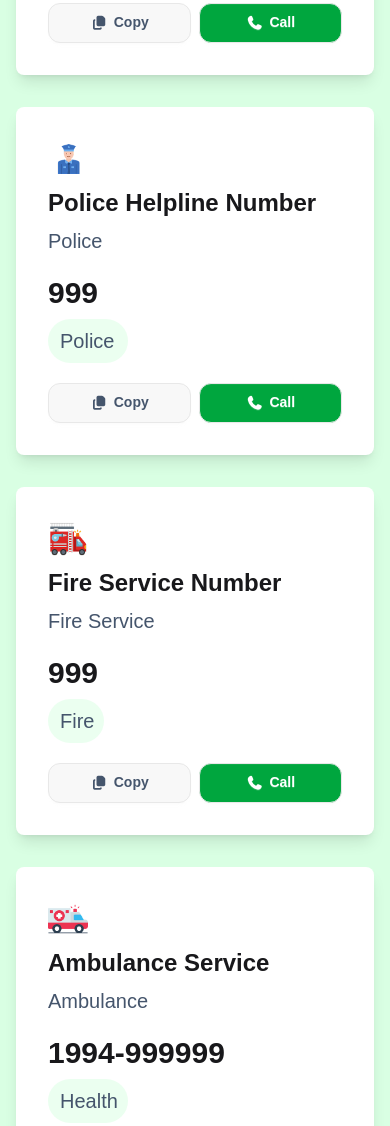
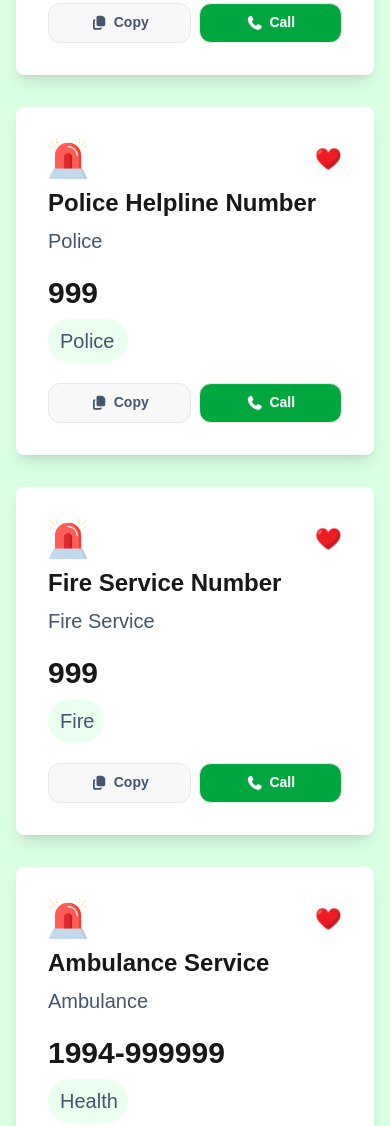
Before and after one commit to sourovmoy/emergency-services, a plain HTML site: page index.html in a window 390 px wide. Shown: the part 828-1954 px from the top of the page. Drawn offline with nearby package versions, Linux system fonts and the light colour scheme; a web font is replaced by a local one.

Commit message:
add heart button in cards and add some padding in mobile devices

```diff
--- a/index.html
+++ b/index.html
@@ -24,6 +24,8 @@
     />
     <!-- css link -->
     <link rel="stylesheet" href="style.css" />
+    <!-- favicon link -->
+    <link rel="shortcut icon" href="assets/logo.png" type="image/x-icon" />
   </head>
   <body class="hind-madurai">
     <!-- navbar -->
@@ -74,7 +76,10 @@
       <div class="p-4 md:p-16 grid md:grid-cols-4 gap-8 bg-[#41ff6b1a]">
         <div class="card bg-base-100 card-lg shadow-lg">
           <div class="card-body">
+            <div class="flex justify-between items-center">
               <img class="h-10 w-10" src="assets/emergency.png" alt="" />
+              <img class="h-7 w-7" src="assets/heart.png" alt="" />
+            </div>
             <h2 class="font-bold text-2xl">National Emergency Number</h2>
             <h3 class="text-xl text-slate-600">National Emergency</h3>
             <h2 class="font-extrabold mt-3 text-3xl">999</h2>
@@ -96,7 +101,10 @@
         <!-- Police Helpline -->
         <div class="card bg-base-100 card-lg shadow-lg">
           <div class="card-body">
-            <img class="h-10 w-10" src="assets/police.png" alt="" />
+            <div class="flex justify-between items-center">
+              <img class="h-10 w-10" src="assets/emergency.png" alt="" />
+              <img class="h-7 w-7" src="assets/heart.png" alt="" />
+            </div>
             <h2 class="font-bold text-2xl">Police Helpline Number</h2>
             <h3 class="text-xl text-slate-600">Police</h3>
             <h2 class="font-extrabold mt-3 text-3xl">999</h2>
@@ -118,7 +126,10 @@
         <!-- Fire Service  -->
         <div class="card bg-base-100 card-lg shadow-lg">
           <div class="card-body">
-            <img class="h-10 w-10" src="assets/fire-service.png" alt="" />
+            <div class="flex justify-between items-center">
+              <img class="h-10 w-10" src="assets/emergency.png" alt="" />
+              <img class="h-7 w-7" src="assets/heart.png" alt="" />
+            </div>
             <h2 class="font-bold text-2xl">Fire Service Number</h2>
             <h3 class="text-xl text-slate-600">Fire Service</h3>
             <h2 class="font-extrabold mt-3 text-3xl">999</h2>
@@ -157,7 +168,10 @@
         <!-- Ambulance card -->
         <div class="card bg-base-100 card-lg shadow-lg">
           <div class="card-body">
-            <img class="h-10 w-10" src="assets/ambulance.png" alt="" />
+            <div class="flex justify-between items-center">
+              <img class="h-10 w-10" src="assets/emergency.png" alt="" />
+              <img class="h-7 w-7" src="assets/heart.png" alt="" />
+            </div>
             <h2 class="font-bold text-2xl">Ambulance Service</h2>
             <h3 class="text-xl text-slate-600">Ambulance</h3>
             <h2 class="font-extrabold mt-3 text-3xl">1994-999999</h2>
@@ -179,7 +193,10 @@
         <!-- Women & Child -->
         <div class="card bg-base-100 card-lg shadow-lg">
           <div class="card-body">
+            <div class="flex justify-between items-center">
               <img class="h-10 w-10" src="assets/emergency.png" alt="" />
+              <img class="h-7 w-7" src="assets/heart.png" alt="" />
+            </div>
             <h2 class="font-bold text-2xl">Women & Child Helpline</h2>
             <h3 class="text-xl text-slate-600">Women & Child Helpline</h3>
             <h2 class="font-extrabold mt-3 text-3xl">109</h2>
@@ -201,7 +218,10 @@
         <!-- Anti-Corruption card -->
         <div class="card bg-base-100 card-lg shadow-lg">
           <div class="card-body">
+            <div class="flex justify-between items-center">
               <img class="h-10 w-10" src="assets/emergency.png" alt="" />
+              <img class="h-7 w-7" src="assets/heart.png" alt="" />
+            </div>
             <h2 class="font-bold text-2xl">Anti-Corruption Helpline</h2>
             <h3 class="text-xl text-slate-600">Anti-Corruption</h3>
             <h2 class="font-extrabold mt-3 text-3xl">106</h2>
@@ -223,7 +243,10 @@
         <!-- electricity card -->
         <div class="card bg-base-100 card-lg shadow-lg">
           <div class="card-body">
+            <div class="flex justify-between items-center">
               <img class="h-10 w-10" src="assets/emergency.png" alt="" />
+              <img class="h-7 w-7" src="assets/heart.png" alt="" />
+            </div>
             <h2 class="font-bold text-2xl">Electricity Helpline</h2>
             <h3 class="text-xl text-slate-600">Electricity Outage</h3>
             <h2 class="font-extrabold mt-3 text-3xl">16216</h2>
@@ -245,7 +268,10 @@
         <!-- brac card -->
         <div class="card bg-base-100 card-lg shadow-lg">
           <div class="card-body">
+            <div class="flex justify-between items-center">
               <img class="h-10 w-10" src="assets/emergency.png" alt="" />
+              <img class="h-7 w-7" src="assets/heart.png" alt="" />
+            </div>
             <h2 class="font-bold text-2xl">Brac Helpline</h2>
             <h3 class="text-xl text-slate-600">Brac</h3>
             <h2 class="font-extrabold mt-3 text-3xl">16445</h2>
@@ -267,7 +293,10 @@
         <!-- railway card -->
         <div class="card bg-base-100 card-lg shadow-lg">
           <div class="card-body">
+            <div class="flex justify-between items-center">
               <img class="h-10 w-10" src="assets/emergency.png" alt="" />
+              <img class="h-7 w-7" src="assets/heart.png" alt="" />
+            </div>
             <h2 class="font-bold text-2xl">Bangladesh Railway Helpline</h2>
             <h3 class="text-xl text-slate-600">Bangladesh Railway</h3>
             <h2 class="font-extrabold text-3xl mt-3">163</h2>
```
Lines whose indentation alone changed are shown as unchanged.
